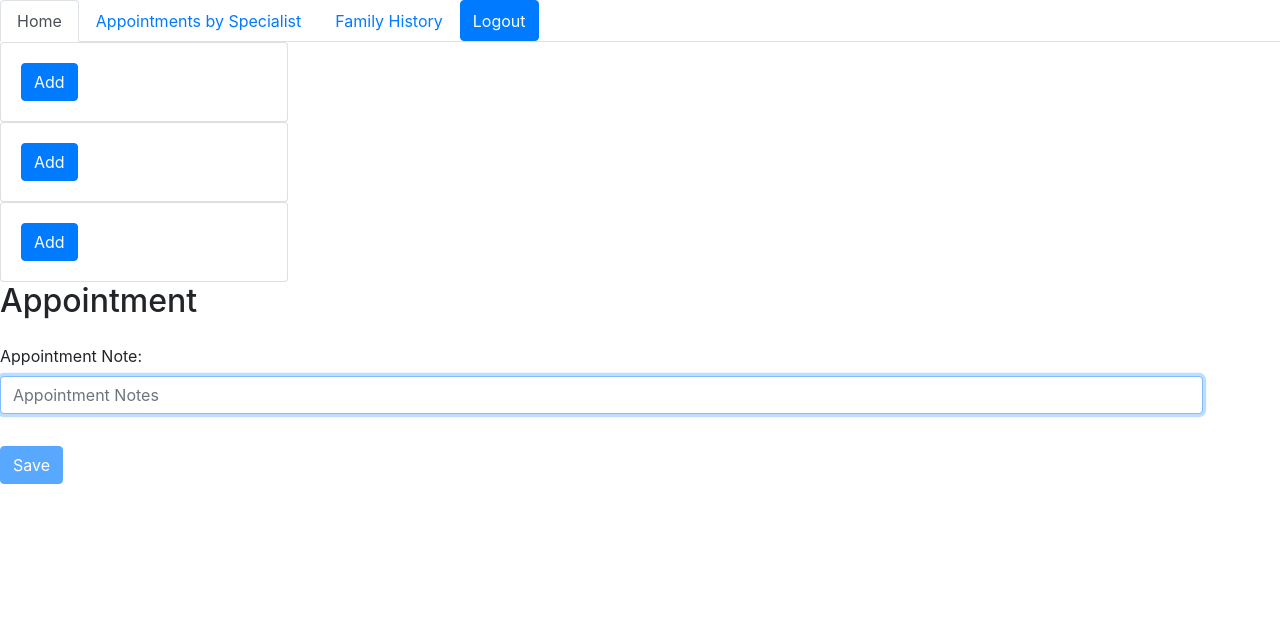
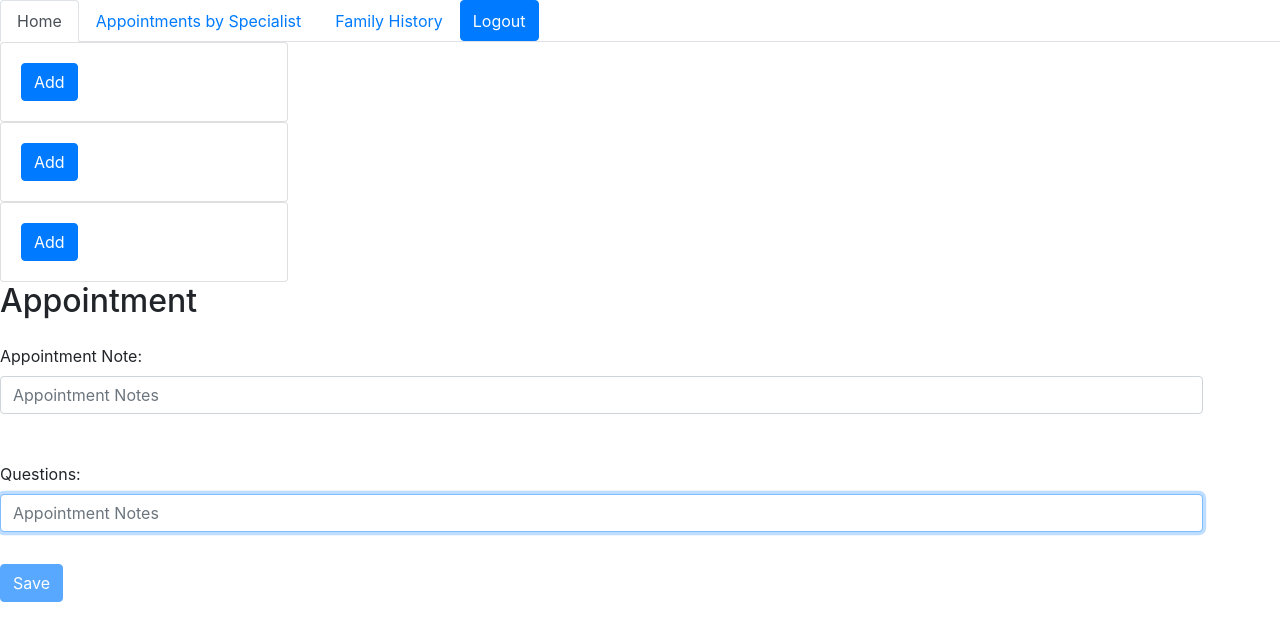
Before and after one commit to MegSemrad/nss-MeghanSemrad-Capstone1, a React (Create React App) app: page /AppointmentBySpecialist/create in a window 1280 px wide. Shown: the top 640 px of the page. Built offline with nearby package versions, Linux system fonts and the light colour scheme; no server answers; sample sign-in values are in the browser's storage.

Commit message:
appt form

```diff
--- a/src/components/rightsideDashboardSection/appointmentsBySpecialist/AppointmentBySpecialistDetail.js
+++ b/src/components/rightsideDashboardSection/appointmentsBySpecialist/AppointmentBySpecialistDetail.js
@@ -31,7 +31,7 @@ const handleRelease = () => {
     <section className="appointmentBySpecialist">
       <h3 className="appointmentBySpecialist__name">{appointmentBySpecialist.specialistType?.speciality}</h3>
       <div className="appointmentBySpecialist__breed">Appointment Note: {appointmentBySpecialist.appointmentNote}</div>
-      <div className="appointmentBySpecialist__location">Questions: {appointmentBySpecialist.location?.questions}</div>
+      <div className="appointmentBySpecialist__location">Questions: {appointmentBySpecialist.specialistType?.questions}</div>
       <button onClick={handleRelease}>Delete</button>
       <button onClick={() => {
         history.push(`/AppointmentBySpecialist/edit/${appointmentBySpecialist.id}`)
--- a/src/components/rightsideDashboardSection/appointmentsBySpecialist/AppointmentBySpecialistForm.js
+++ b/src/components/rightsideDashboardSection/appointmentsBySpecialist/AppointmentBySpecialistForm.js
@@ -30,11 +30,13 @@ export const AppointmentBySpecialistForm = () => {
             updateAppointmentBySpecialist({
               id: appointmentsBySpecialist.id,
               appointmentNote: appointmentsBySpecialist.appointmentNote,
+              questions: appointmentsBySpecialist.specialistType?.questions
           })
           .then(() => history.push(`/AppointmentBySpecialist/detail/${appointmentsBySpecialist.id}`))
         }else {
             addAppointmentBySpecialist({
-                appointmentNote: appointmentsBySpecialist.appointmentNote
+                appointmentNote: appointmentsBySpecialist.appointmentNote,
+                questions: appointmentsBySpecialist.specialistType?.questions
           })
           .then(() => history.push("/AppointmentBySpecialist"))
         }
@@ -64,6 +66,15 @@ export const AppointmentBySpecialistForm = () => {
             value={appointmentsBySpecialist.appointmentNote}/>
           </div>
         </fieldset>
+        <fieldset>
+          <div className="form-group">
+            <label htmlFor="questions">Questions: </label>
+            <input type="text" id="questions" required autoFocus className="form-control"
+            placeholder="Appointment Notes"
+            onChange={handleControlledInputChange}
+            value={appointmentsBySpecialist.specialistType?.questions}/>
+          </div>
+        </fieldset>
         <button className="btn btn-primary"
           disabled={isLoading}
           onClick={event => {
```
